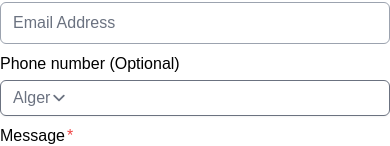
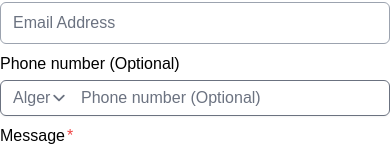
Before and after one commit to ronnapatp/ronnapat.com, a Next.js app: page /en-us/contact in a window 390 px wide. Shown: the part 366-512 px from the top of the page. Built offline with nearby package versions, Linux system fonts and the light colour scheme; no server answers.

Commit message:
Update form phone number

```diff
--- a/pages/en-us/contact.js
+++ b/pages/en-us/contact.js
@@ -304,7 +304,7 @@ function ContactForm() {
                         name="number"
                         id="number"
                         className="h-full block w-full pl-20 border-gray-500 focus:ring-sky-500 focus:border-sky-500 rounded-md"
-                        placeholder=""
+                        placeholder="Phone number (Optional)"
                         minlength="9" maxlength="14"
                       />
                     </div>
```
